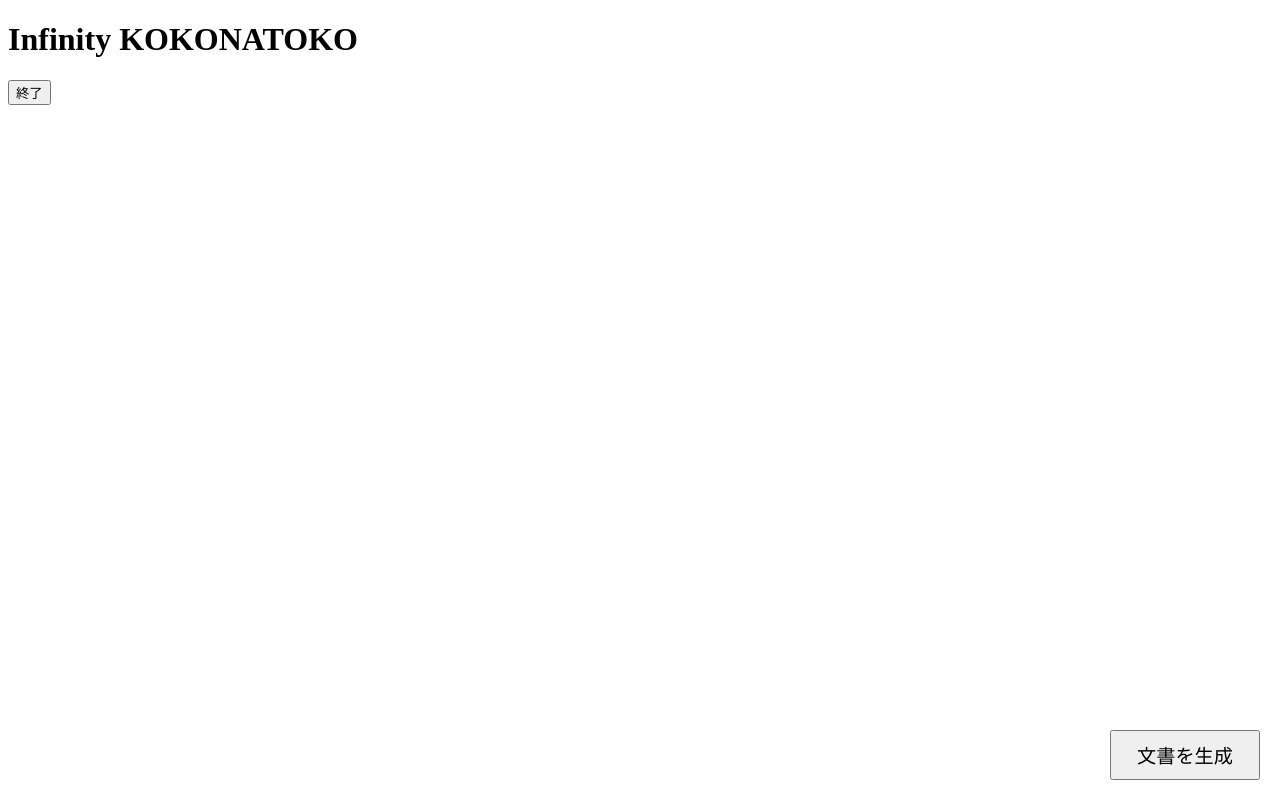
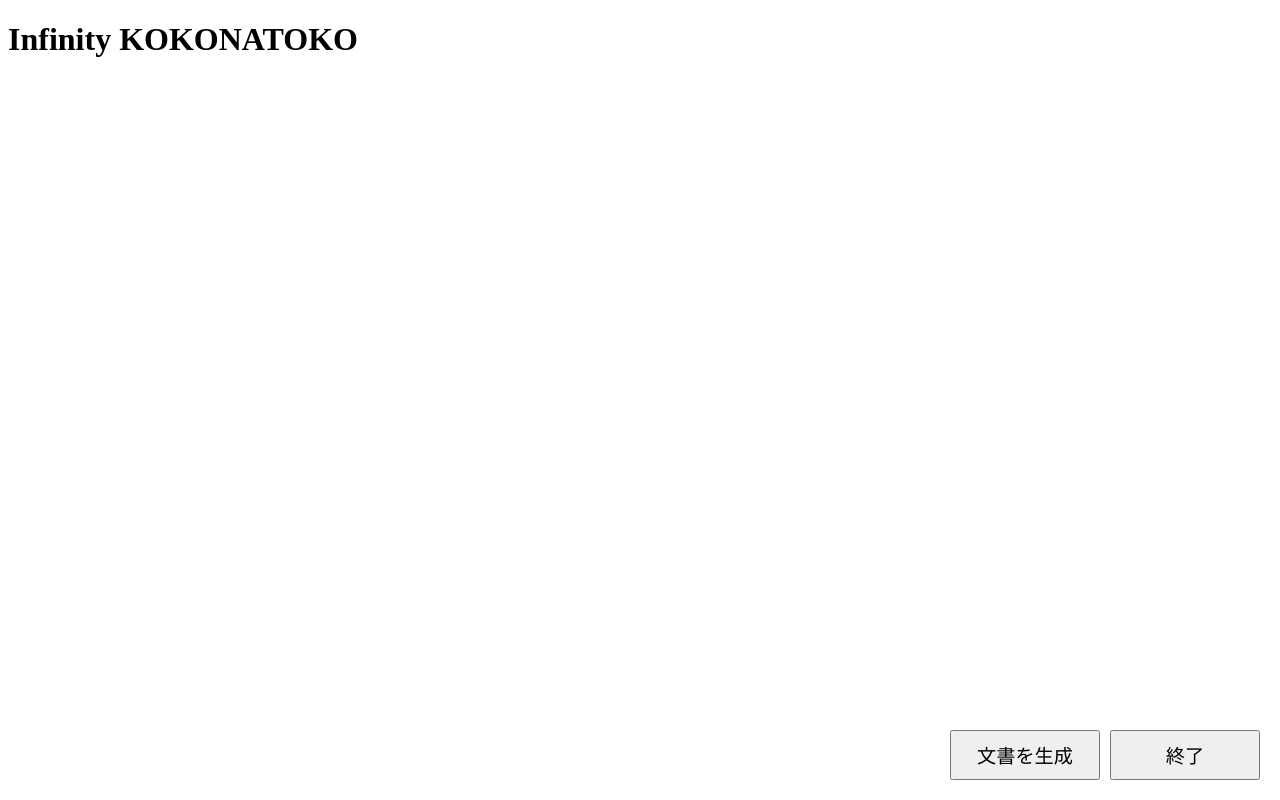
Before and after one commit to OgiwaraSota/infinity_kokonatoko, a plain HTML site: page index.html in a window 1280 px wide. Drawn offline with Linux system fonts and the light colour scheme.

Commit message:
Update style.css

```diff
--- a/style.css
+++ b/style.css
@@ -5,6 +5,15 @@
   #generate {
     position: absolute;
     bottom: 20px;
+    right: 180px;
+    width: 150px;
+    height: 50px;
+    font-size: 1.2em;
+  }
+
+  #stop {
+    position: absolute;
+    bottom: 20px;
     right: 20px;
     width: 150px;
     height: 50px;
```
